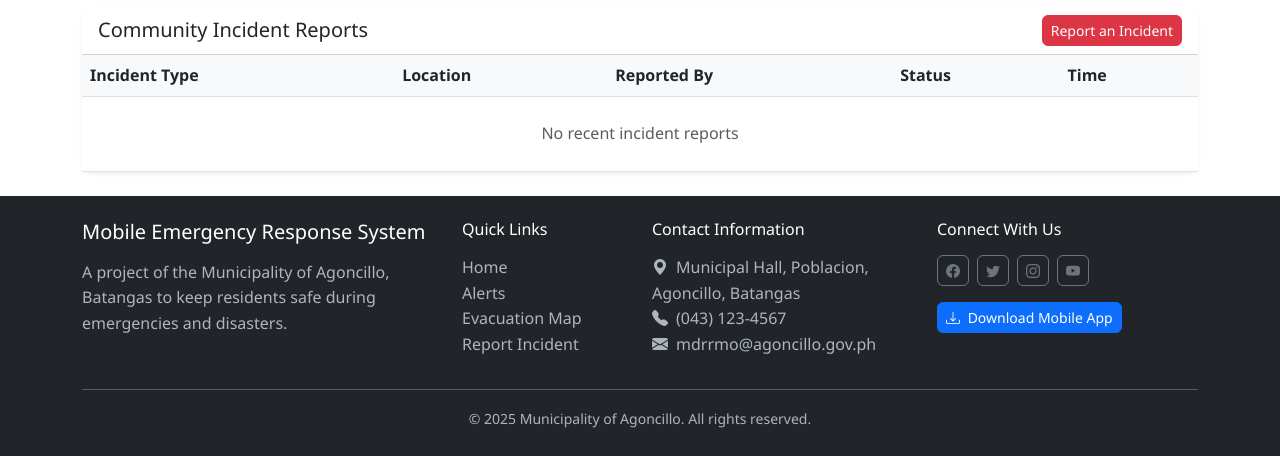
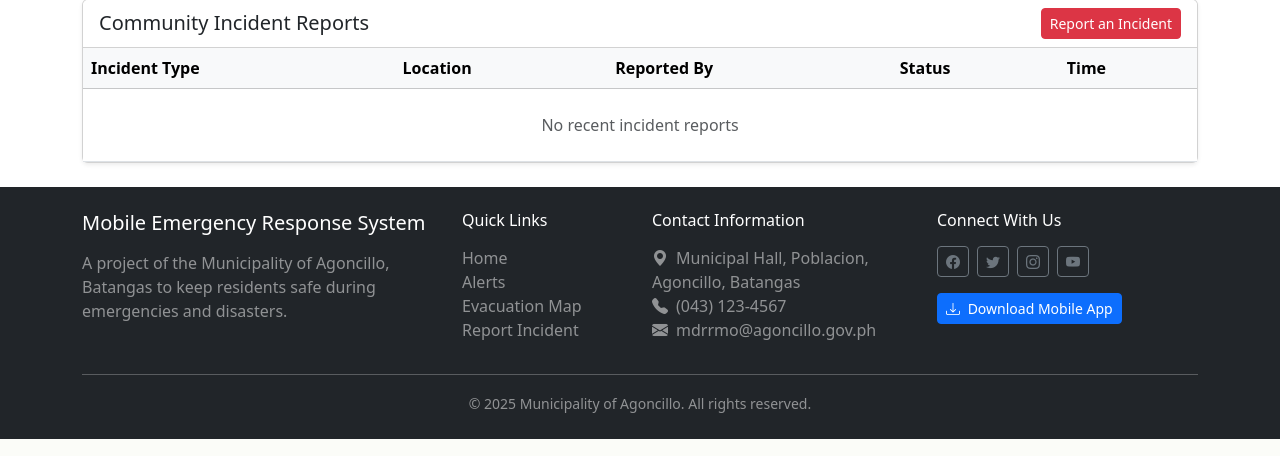
Before and after one commit to shaijirou/MERS-backup, a PHP site: page /user/dashboard.php in a window 1280 px wide. Shown: the part 1337-1793 px from the top of the page. Run offline with PHP 8.4, Linux system fonts and the light colour scheme; a user stored in the database is signed in; data comes from the database, SQL or seed files in the repository; data that the repository does not hold is empty.

Commit message:
modified:   index.php 	modified:   user/dashboard.php
	modified:   index.php
	modified:   user/dashboard.php

```diff
--- a/index.php
+++ b/index.php
@@ -116,7 +116,7 @@ include 'includes/header.php';
             </div>
 
             <div class="text-center mt-4 text-muted">
-                <small>&copy; 2023 Municipality of Agoncillo. All rights reserved.</small>
+                <small>&copy; 2025 Municipality of Agoncillo. All rights reserved.</small>
             </div>
         </div>
     </div>
--- a/user/dashboard.php
+++ b/user/dashboard.php
@@ -452,30 +452,43 @@ include '../includes/header.php';
     </div>
 </div>
 
+<!-- Bootstrap & Icons (add inside <head>) -->
+<link href="https://cdn.jsdelivr.net/npm/bootstrap@5.3.2/dist/css/bootstrap.min.css" rel="stylesheet">
+<link href="https://cdn.jsdelivr.net/npm/bootstrap-icons/font/bootstrap-icons.css" rel="stylesheet">
+
 <footer class="bg-dark text-white py-4 mt-auto">
     <div class="container">
         <div class="row">
+            <!-- About / App Name -->
             <div class="col-md-4 mb-3 mb-md-0">
-                <h5><?php echo APP_NAME; ?></h5>
-                <p class="text-muted">A project of the Municipality of Agoncillo, Batangas to keep residents safe during emergencies and disasters.</p>
+                <h5><?php echo APP_NAME ?? "Mobile Emergency Response System"; ?></h5>
+                <p class="text-white-50">
+                    A project of the Municipality of Agoncillo, Batangas to keep residents safe during emergencies and disasters.
+                </p>
             </div>
+
+            <!-- Quick Links -->
             <div class="col-md-2 mb-3 mb-md-0">
                 <h6>Quick Links</h6>
                 <ul class="list-unstyled">
-                    <li><a href="dashboard.php" class="text-decoration-none text-muted">Home</a></li>
-                    <li><a href="alerts.php" class="text-decoration-none text-muted">Alerts</a></li>
-                    <li><a href="map.php" class="text-decoration-none text-muted">Evacuation Map</a></li>
-                    <li><a href="report.php" class="text-decoration-none text-muted">Report Incident</a></li>
+                    <li><a href="dashboard.php" class="text-decoration-none text-white-50">Home</a></li>
+                    <li><a href="alerts.php" class="text-decoration-none text-white-50">Alerts</a></li>
+                    <li><a href="map.php" class="text-decoration-none text-white-50">Evacuation Map</a></li>
+                    <li><a href="report.php" class="text-decoration-none text-white-50">Report Incident</a></li>
                 </ul>
             </div>
+
+            <!-- Contact Info -->
             <div class="col-md-3 mb-3 mb-md-0">
                 <h6>Contact Information</h6>
-                <ul class="list-unstyled text-muted">
+                <ul class="list-unstyled text-white-50">
                     <li><i class="bi bi-geo-alt-fill me-2"></i>Municipal Hall, Poblacion, Agoncillo, Batangas</li>
                     <li><i class="bi bi-telephone-fill me-2"></i>(043) 123-4567</li>
                     <li><i class="bi bi-envelope-fill me-2"></i>mdrrmo@agoncillo.gov.ph</li>
                 </ul>
             </div>
+
+            <!-- Socials + Download -->
             <div class="col-md-3">
                 <h6>Connect With Us</h6>
                 <div class="d-flex gap-2">
@@ -485,16 +498,19 @@ include '../includes/header.php';
                     <a href="#" class="btn btn-outline-light btn-sm"><i class="bi bi-youtube"></i></a>
                 </div>
                 <div class="mt-3">
-                    <a href="#" class="btn btn-sm btn-primary"><i class="bi bi-download me-1"></i> Download Mobile App</a>
+                    <a href="#" class="btn btn-sm btn-primary">
+                        <i class="bi bi-download me-1"></i> Download Mobile App
+                    </a>
                 </div>
             </div>
         </div>
         <hr class="my-3">
-        <div class="text-center text-muted">
+        <div class="text-center text-white-50">
             <small>&copy; 2025 Municipality of Agoncillo. All rights reserved.</small>
         </div>
     </div>
 </footer>
+<script src="https://cdn.jsdelivr.net/npm/bootstrap@5.3.2/dist/js/bootstrap.bundle.min.js"></script>
 
 <script>
 // Dashboard Map Implementation
```
